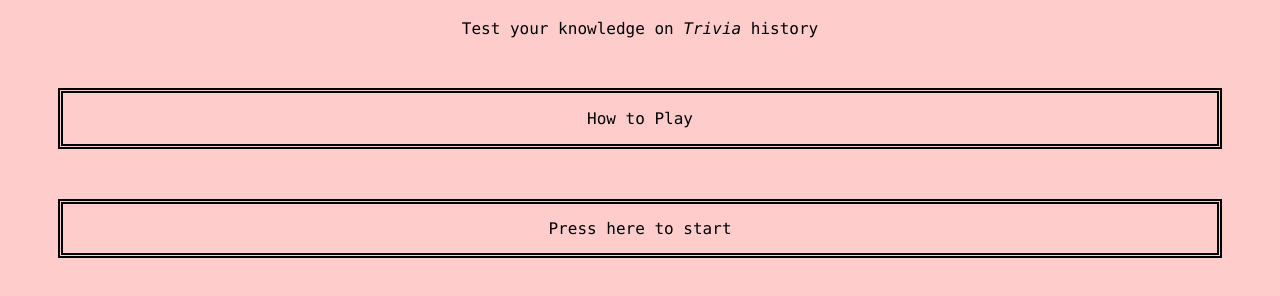
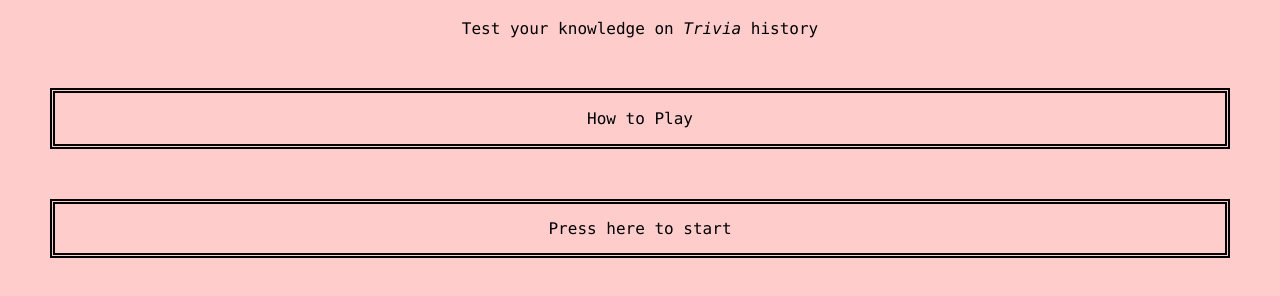
Before and after one commit to Yehuda-Edelstein/Trivia-Game, a plain HTML site: page home-page.html in a window 1280 px wide. Shown: the part 62-358 px from the top of the page. Drawn offline with Linux system fonts and the light colour scheme.

Commit message:
Stylesheet markup

```diff
--- a/stylesheet.css
+++ b/stylesheet.css
@@ -1,7 +1,12 @@
+html, body {
+   margin: 0;
+   height: 100%;
+
+}
 
 body {
-    background-color: rgba(255, 0, 0, .2);
     font-family: monaco;
+    background-color: rgba(255, 0, 0, .2)
 }
 
 h1, .questions-answered, .description, p {
```
